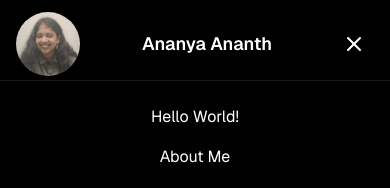
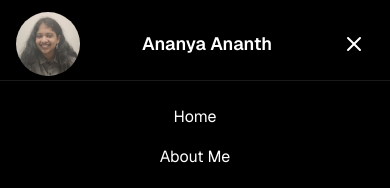
Before and after one commit to ananyaananth29/my-portfolio, a Next.js app: page / in a window 390 px wide. Both pictures are taken after a click on the button "Toggle menu". Shown: the top 188 px of the page. Built offline with nearby package versions, Linux system fonts and the light colour scheme.

Commit message:
home - mobile

```diff
--- a/app/page.tsx
+++ b/app/page.tsx
@@ -86,7 +86,7 @@ const handleCopy = (text: string, id: string) => {
               className="hover:text-purple-400 transition"
               onClick={() => setMenuOpen(false)}
             >
-              Hello World!
+              Home
             </a>
             {/* <a
               href="#skills"
```
